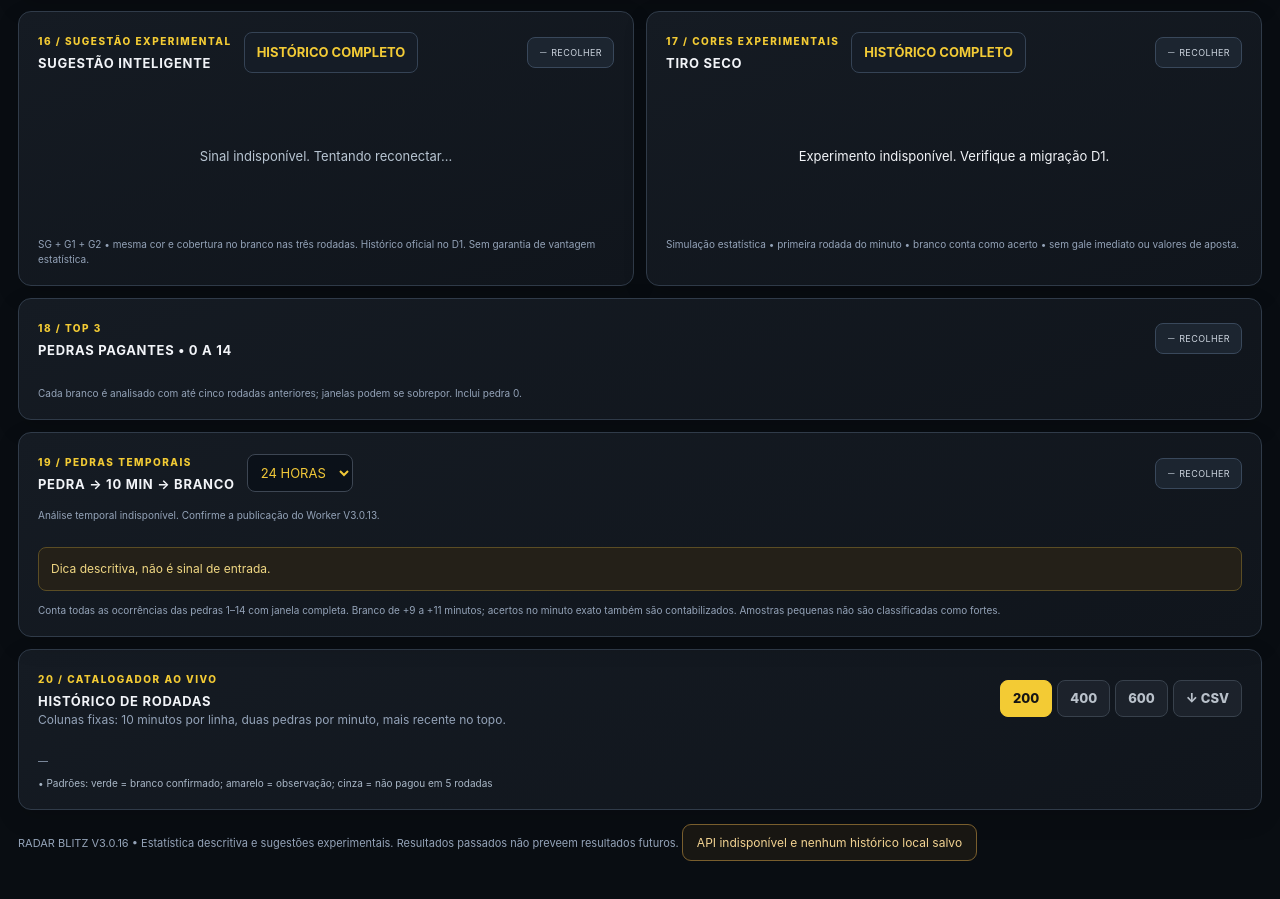
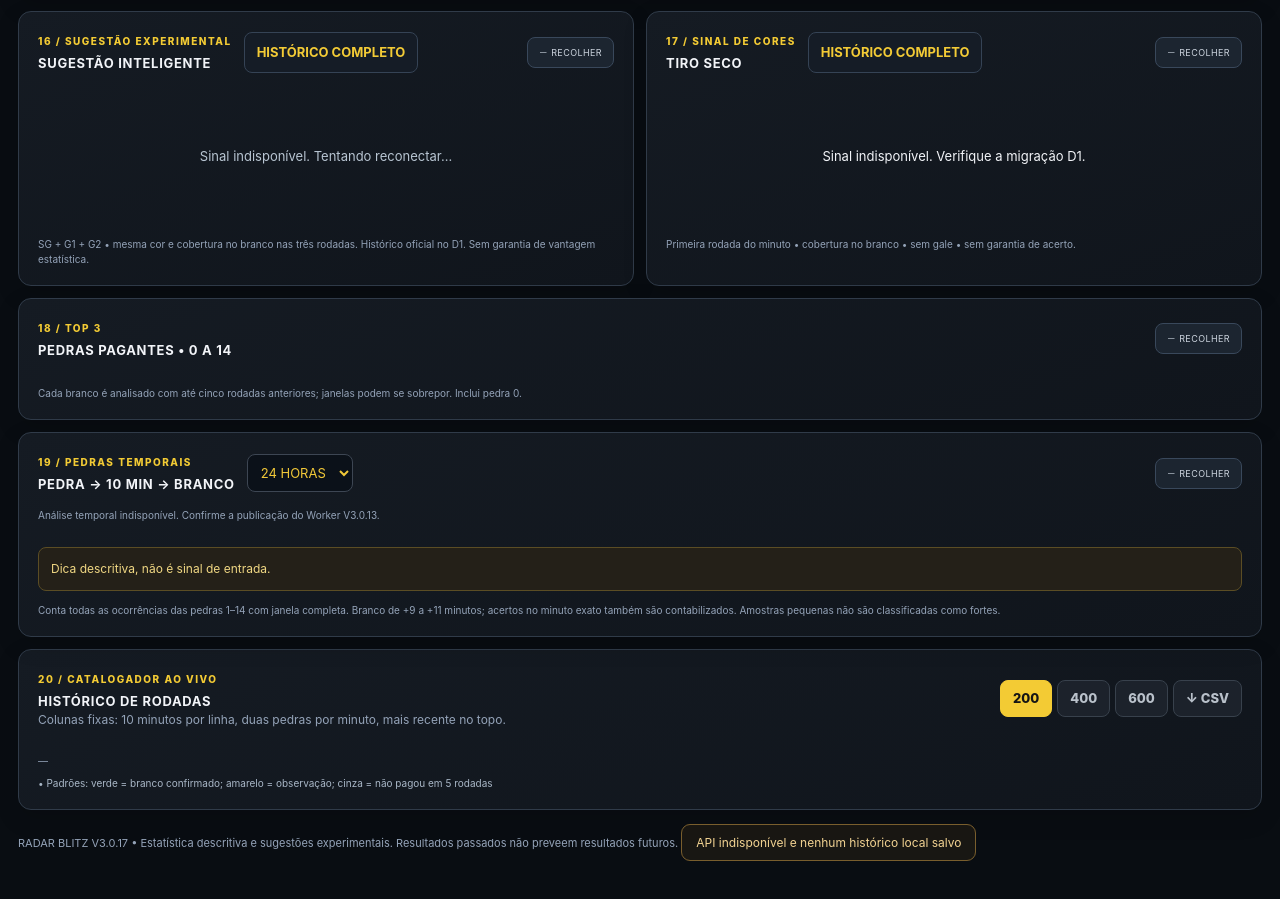
Before and after one commit to leoguidetti93-cell/radar-blitz-lite, a plain HTML site: page public/index.html in a window 1280 px wide. Shown: the part 1856-2755 px from the top of the page. Drawn offline with Linux system fonts and the light colour scheme; no server answers.

Commit message:
Add files via upload

```diff
--- a/public/app.js
+++ b/public/app.js
@@ -180,9 +180,9 @@ loadSignal();setInterval(loadSignal,30000);
 let whitePage=0,whiteMore=false;
 const dryLabel=x=>x.color==='yellow'?'AMARELO':'PRETO';
 const dryOutcome=x=>x.outcome==='WHITE'?'⚪ WIN':x.outcome==='WIN'?'WIN':x.outcome==='LOSS'?'LOSS':x.outcome==='SEM DADOS'?'SEM DADOS':'AGUARDANDO';
-async function loadWhiteSignal(){try{const r=await get('/api/dry-live');if(r.error)throw Error(r.error);const rows=r.data||[];$('#whiteSignalLive').innerHTML=rows.length?rows.map(x=>{const t=parts(Date.parse(x.target_instant));return `<div class="signal-box"><div class="signal-cell"><small>HORÁRIO • BRASÍLIA</small><strong>${t.hour}:${t.minute}</strong></div><div class="signal-cell"><small>ENSAIO EXPERIMENTAL</small><strong>⏳</strong></div><div class="signal-sub">Registrado ${stamp(Date.parse(x.created_at))} • cor revelada após apuração • perdas consecutivas: ${Number(r.streak)||0}</div></div>`}).join(''):'<div class="signal-empty">Nenhuma avaliação qualificada no momento. Aguardando avaliação do motor estatístico.</div>'}catch{$('#whiteSignalLive').textContent='Experimento indisponível. Verifique a migração D1.'}}
+async function loadWhiteSignal(){try{const r=await get('/api/dry-live');if(r.error)throw Error(r.error);const rows=r.data||[];$('#whiteSignalLive').innerHTML=rows.length?rows.map(x=>{const t=parts(Date.parse(x.target_instant));return `<div class="signal-box"><div class="signal-cell"><small>HORÁRIO • BRASÍLIA</small><strong>${t.hour}:${t.minute}</strong></div><div class="signal-cell"><small>ENTRADA • SEM GALE</small><strong>${x.color==='black'?'⚫':'🟡'} ⚪</strong></div><div class="signal-sub">Registrado ${stamp(Date.parse(x.created_at))} • Aguardando resultado • perdas consecutivas: ${Number(r.streak)||0}</div></div>`}).join(''):'<div class="signal-empty">Aguardando próximo sinal.</div>'}catch{$('#whiteSignalLive').textContent='Sinal indisponível. Verifique a migração D1.'}}
 async function loadWhiteStats(){try{const r=await get('/api/dry-stats');if(r.error)throw Error(r.error);const s=r.stats;const tile=(title,w,t,l)=>`<div class="signal-stat-tile"><small>${title}</small><strong>${t?(100*w/t).toFixed(2)+'%':'—'}</strong><span>${w} WIN / ${l} LOSS</span></div>`;$('#whiteHistoryStats').innerHTML=tile('HISTÓRICO',s.wins,s.total,s.losses)+tile('HOJE',s.today_wins,s.today_total,s.today_losses);$('#whiteHistorySummary').textContent=`Brancos: ${s.white} • perdas consecutivas: ${s.streak} • maior sequência: ${s.max} • referência aleatória: 53,33%`}catch{$('#whiteHistoryStats').textContent='Estatísticas indisponíveis.'}}
-async function loadWhiteHistory(){try{const r=await get('/api/dry-trials?page='+whitePage);if(r.error)throw Error(r.error);whiteMore=!!r.has_more;$('#whitePage').textContent=whitePage+1;$('#whitePrev').disabled=!whitePage;$('#whiteNext').disabled=!whiteMore;$('#whiteHistoryRows').innerHTML='<table><thead><tr><th>HORÁRIO</th><th>CRIADO EM</th><th>COR TESTADA</th><th>RESULTADO</th></tr></thead><tbody>'+r.data.filter(x=>x.status==='done').map(x=>`<tr><td>${stamp(Date.parse(x.target_instant))}</td><td>${stamp(Date.parse(x.created_at))}</td><td>${dryLabel(x)}</td><td>${dryOutcome(x)}</td></tr>`).join('')+'</tbody></table>'}catch{$('#whiteHistoryRows').textContent='Histórico indisponível.'}}
+async function loadWhiteHistory(){try{const r=await get('/api/dry-trials?page='+whitePage);if(r.error)throw Error(r.error);whiteMore=!!r.has_more;$('#whitePage').textContent=whitePage+1;$('#whitePrev').disabled=!whitePage;$('#whiteNext').disabled=!whiteMore;$('#whiteHistoryRows').innerHTML='<table><thead><tr><th>HORÁRIO</th><th>CRIADO EM</th><th>COR INDICADA</th><th>RESULTADO</th></tr></thead><tbody>'+r.data.filter(x=>x.status==='done').map(x=>`<tr><td>${stamp(Date.parse(x.target_instant))}</td><td>${stamp(Date.parse(x.created_at))}</td><td>${dryLabel(x)}</td><td>${dryOutcome(x)}</td></tr>`).join('')+'</tbody></table>'}catch{$('#whiteHistoryRows').textContent='Histórico indisponível.'}}
 $('#whiteHistoryOpen').addEventListener('click',()=>{whitePage=0;$('#whiteHistoryDialog').showModal();loadWhiteStats();loadWhiteHistory()});
 $('#whitePrev').addEventListener('click',()=>{if(whitePage>0){whitePage--;loadWhiteHistory()}});
 $('#whiteNext').addEventListener('click',()=>{if(whiteMore){whitePage++;loadWhiteHistory()}});
--- a/public/index.html
+++ b/public/index.html
@@ -18,9 +18,9 @@
 <article class="panel"><div class="panelhead"><div><small>13 / IDENTIFICADOR DE PADRÕES</small><h2>SEQUÊNCIAS ANTES DO BRANCO</h2></div></div><div id="patternSummary" class="foot">Comparando histórico global e últimas 3 horas…</div><div id="patternList" class="pattern-list"></div><div class="foot">A→B ou A→B→C; branco nas 5 rodadas seguintes. Taxas descritivas, não previsões. Contorno no catalogador indica ocorrência reconhecida.</div></article>
 <article class="panel"><div class="panelhead"><div><small>14 / LINHAS FORTES</small><h2>RANKING DE BRANCOS POR LINHA</h2></div></div><div id="strongLines" class="bars"></div><div class="foot">00–09 até 50–59, no período selecionado. Ranking por brancos; taxa normalizada por rodadas exibida.</div></article>
 <article class="panel wide deviation-panel"><div class="panelhead"><div><small>15 / DESVIOS</small><h2>DESVIOS ESTATÍSTICOS</h2></div></div><div id="deviations" class="statgrid"></div><div class="foot">Desvio observado vs. proporção teórica • não é previsão.</div></article>
-<article class="panel signal-panel"><div class="panelhead"><div><small>16 / SUGESTÃO EXPERIMENTAL</small><h2>SUGESTÃO INTELIGENTE</h2></div><button type="button" id="signalHistoryOpen" class="history-toggle">HISTÓRICO COMPLETO</button></div><div id="signalLive" class="signal-live">Consultando sugestões globais…</div><div class="foot">SG + G1 + G2 • mesma cor e cobertura no branco nas três rodadas. Histórico oficial no D1. Sem garantia de vantagem estatística.</div></article><article class="panel white-signal-panel"><div class="panelhead"><div><small>17 / CORES EXPERIMENTAIS</small><h2>TIRO SECO</h2></div><button type="button" id="whiteHistoryOpen" class="history-toggle">HISTÓRICO COMPLETO</button></div><div id="whiteSignalLive" class="signal-live">Consultando experimento…</div><div class="foot">Simulação estatística • primeira rodada do minuto • branco conta como acerto • sem gale imediato ou valores de aposta.</div></article><article class="panel wide"><div class="panelhead"><div><small>18 / TOP 3</small><h2>PEDRAS PAGANTES • 0 A 14</h2></div></div><div id="payingStones" class="paying-grid"></div><div class="foot" id="payingFoot">Cada branco é analisado com até cinco rodadas anteriores; janelas podem se sobrepor. Inclui pedra 0.</div></article>
+<article class="panel signal-panel"><div class="panelhead"><div><small>16 / SUGESTÃO EXPERIMENTAL</small><h2>SUGESTÃO INTELIGENTE</h2></div><button type="button" id="signalHistoryOpen" class="history-toggle">HISTÓRICO COMPLETO</button></div><div id="signalLive" class="signal-live">Consultando sugestões globais…</div><div class="foot">SG + G1 + G2 • mesma cor e cobertura no branco nas três rodadas. Histórico oficial no D1. Sem garantia de vantagem estatística.</div></article><article class="panel white-signal-panel"><div class="panelhead"><div><small>17 / SINAL DE CORES</small><h2>TIRO SECO</h2></div><button type="button" id="whiteHistoryOpen" class="history-toggle">HISTÓRICO COMPLETO</button></div><div id="whiteSignalLive" class="signal-live">Consultando sinais…</div><div class="foot">Primeira rodada do minuto • cobertura no branco • sem gale • sem garantia de acerto.</div></article><article class="panel wide"><div class="panelhead"><div><small>18 / TOP 3</small><h2>PEDRAS PAGANTES • 0 A 14</h2></div></div><div id="payingStones" class="paying-grid"></div><div class="foot" id="payingFoot">Cada branco é analisado com até cinco rodadas anteriores; janelas podem se sobrepor. Inclui pedra 0.</div></article>
 <article class="panel wide temporal-panel"><div class="panelhead"><div><small>19 / PEDRAS TEMPORAIS</small><h2>PEDRA → 10 MIN → BRANCO</h2></div><select id="temporalPeriod" aria-label="Período das pedras temporais"><option value="2h">2 HORAS</option><option value="3h">3 HORAS</option><option value="24h" selected>24 HORAS</option><option value="7d">7 DIAS</option></select></div><div id="temporalSummary" class="foot">Carregando análise temporal…</div><div id="temporalRanking" class="temporal-ranking"></div><div id="temporalTip" class="temporal-tip">Dica descritiva, não é sinal de entrada.</div><div class="foot">Conta todas as ocorrências das pedras 1–14 com janela completa. Branco de +9 a +11 minutos; acertos no minuto exato também são contabilizados. Amostras pequenas não são classificadas como fortes.</div></article>
 </section>
 <section class="catalog panel"><div class="panelhead"><div><small>20 / CATALOGADOR AO VIVO</small><h2>HISTÓRICO DE RODADAS</h2><p>Colunas fixas: 10 minutos por linha, duas pedras por minuto, mais recente no topo.</p></div><div class="choices"><button data-limit="200" class="selected">200</button><button data-limit="400">400</button><button data-limit="600">600</button><button id="csv">↓ CSV</button></div></div><div id="catalog" class="catalogrows"></div><div class="foot" id="catalogFoot">—</div></section>
 <dialog id="howToDialog" class="radar-dialog"><div class="dialog-head"><h2>COMO USAR • RADAR BLITZ</h2><button type="button" data-close-dialog="howToDialog">✕ FECHAR</button></div><div id="guideContent" class="guide-content"></div></dialog><dialog id="signalHistoryDialog" class="radar-dialog"><div class="dialog-head"><h2>HISTÓRICO GLOBAL DE SUGESTÕES</h2><button type="button" data-close-dialog="signalHistoryDialog">✕ FECHAR</button></div><div id="signalHistoryStats" class="signal-stats-grid" aria-live="polite">Carregando indicadores…</div><div id="signalHistorySummary"></div><div id="signalHistoryRows" class="tablewrap"></div><div class="history-pages"><button id="signalPrev">← ANTERIOR</button><span id="signalPage">1</span><button id="signalNext">PRÓXIMA →</button></div></dialog>
-<div id="whiteAlert" class="white-alert" aria-live="polite" aria-atomic="true"></div><footer>RADAR BLITZ V3.0.16 • Estatística descritiva e sugestões experimentais. Resultados passados não preveem resultados futuros. <span id="error"></span></footer></main><dialog id="whiteHistoryDialog" class="radar-dialog"><div class="dialog-head"><h2>HISTÓRICO GLOBAL • TIRO SECO</h2><button type="button" data-close-dialog="whiteHistoryDialog">✕ FECHAR</button></div><div id="whiteHistoryStats" class="signal-stats-grid" aria-live="polite">Carregando indicadores…</div><div id="whiteHistorySummary" class="foot">Ensaios registrados no D1 • primeira rodada do minuto</div><div id="whiteHistoryRows" class="tablewrap"></div><div class="history-pages"><button id="whitePrev">← ANTERIOR</button><span id="whitePage">1</span><button id="whiteNext">PRÓXIMA →</button></div></dialog><script src="/config.js"></script><script src="/app.js"></script></body></html>
+<div id="whiteAlert" class="white-alert" aria-live="polite" aria-atomic="true"></div><footer>RADAR BLITZ V3.0.17 • Estatística descritiva e sugestões experimentais. Resultados passados não preveem resultados futuros. <span id="error"></span></footer></main><dialog id="whiteHistoryDialog" class="radar-dialog"><div class="dialog-head"><h2>HISTÓRICO GLOBAL • TIRO SECO</h2><button type="button" data-close-dialog="whiteHistoryDialog">✕ FECHAR</button></div><div id="whiteHistoryStats" class="signal-stats-grid" aria-live="polite">Carregando indicadores…</div><div id="whiteHistorySummary" class="foot">Sinais registrados no D1 • primeira rodada do minuto</div><div id="whiteHistoryRows" class="tablewrap"></div><div class="history-pages"><button id="whitePrev">← ANTERIOR</button><span id="whitePage">1</span><button id="whiteNext">PRÓXIMA →</button></div></dialog><script src="/config.js"></script><script src="/app.js"></script></body></html>
```
